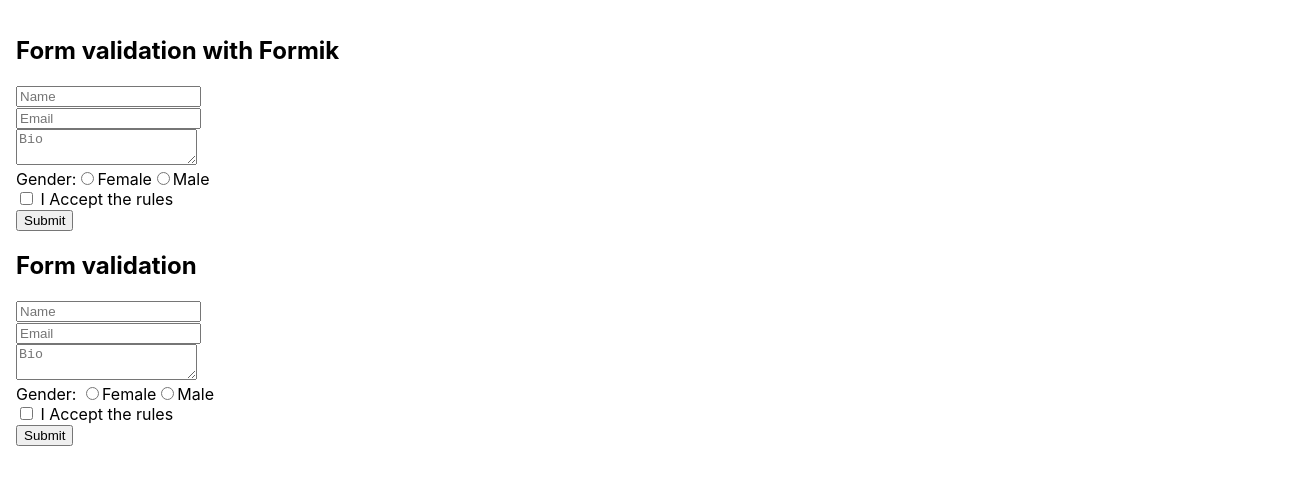
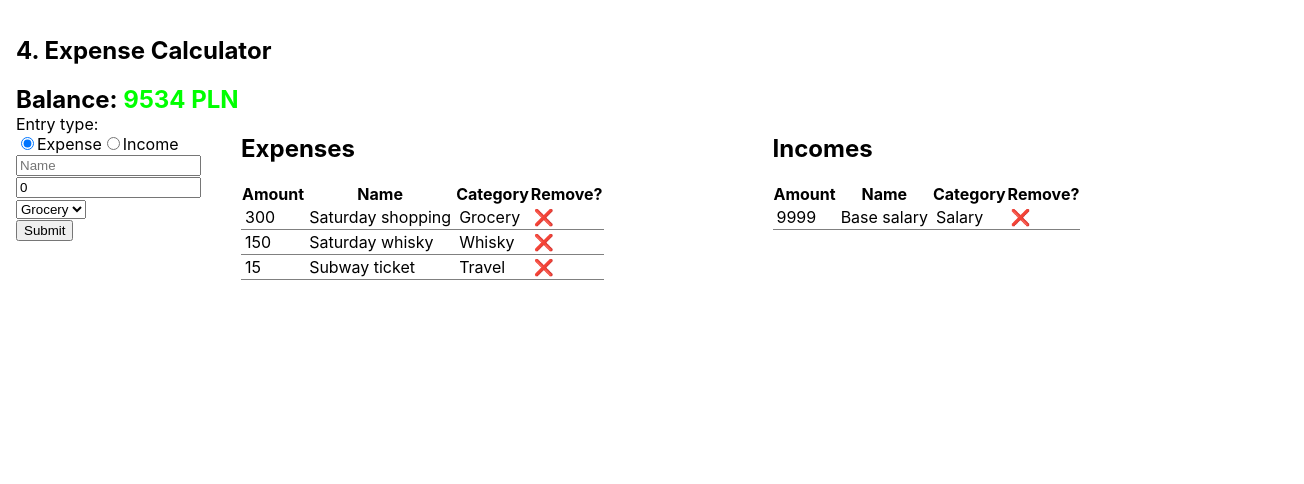
Before and after one commit to PabloMD/rs-4-events, a React (Create React App) app: page / in a window 1280 px wide. Shown: the top 484 px of the page, 1304 px wide, since content can reach past the window. Built offline with nearby package versions, Linux system fonts and the light colour scheme.

Commit message:
Expenses calculator

```diff
--- a/package.json
+++ b/package.json
@@ -7,9 +7,11 @@
     "@testing-library/react": "^11.2.5",
     "@testing-library/user-event": "^12.8.3",
     "formik": "^2.2.6",
+    "node-sass": "^5.0.0",
     "react": "^17.0.1",
     "react-dom": "^17.0.1",
     "react-scripts": "4.0.3",
+    "uuid": "^8.3.2",
     "web-vitals": "^1.1.1"
   },
   "scripts": {
--- a/src/App.js
+++ b/src/App.js
@@ -1,15 +1,17 @@
 import './App.css';
-import FormikValidation from './components/FormikValidation';
-import FormValidation from './components/FormValidation';
+import ExpenseCalculator from './components/ExpenseCalculator/ExpenseCalculator';
 
+// import FormikValidation from './components/FormikValidation';
+// import FormValidation from './components/FormValidation';
 // import RestaurantCalc, { RestaurantCalcFunc } from './components/RestaurantCalc';
 
 
 function App() {
   return (
     <div className="App">
-      <FormikValidation />
-      <FormValidation />
+      <ExpenseCalculator />
+      {/* <FormikValidation /> */}
+      {/* <FormValidation /> */}
       {/* <RestaurantCalc /> */}
       {/* <RestaurantCalcFunc /> */}
     </div>
--- /dev/null
+++ b/src/components/ExpenseCalculator/ExpenseCalculator.js
@@ -0,0 +1,201 @@
+import { useState, useEffect } from 'react';
+
+import { v4 as uuidv4 } from 'uuid';
+import './ExpenseCalculator.scss';
+
+import { InputWrapper } from '../FormikValidation';
+import { Formik, Form, Field } from 'formik';
+
+import Section from "../Layout";
+import { ExpensesList } from '.';
+
+const entryTypes = [ 'Expense', 'Income'];
+const expenseCategories = [ 'Grocery', 'Sport', 'Travel', 'Whisky', 'Salary'];
+const initialIncomes = [{
+    id: uuidv4(),
+    name: "Base salary",
+    category: 'Salary',
+    amount: 9999
+} ];
+
+const initialExpenses = [
+    {
+        id: uuidv4(),
+        name: 'Saturday shopping',
+        category: 'Grocery',
+        amount: 300,
+    },
+    {
+        id: uuidv4(),
+        name: 'Saturday whisky',
+        category: 'Whisky',
+        amount: 150,
+    },
+    {
+        id: uuidv4(),
+        name: 'Subway ticket',
+        category: 'Travel',
+        amount: 15,
+    },
+];
+
+
+const useRemovableList = (initialValue = []) => {
+    const [list, setList ] = useState(initialValue);
+
+    const removeItem = (toRemove) => {
+        setList(list.filter((item) => item.id !== toRemove.id));
+    };
+
+    const addItem = ({name, amount, category }) => {
+        setList([
+            {
+                id: uuidv4(),
+                name: name,
+                amount: parseFloat(amount, 10),
+                category: category
+            },
+            ...list,
+        ]);
+    };
+
+    return [list, addItem, removeItem];
+};
+
+const ExpenseCalculator = () => {
+    const [balance, setBalance] = useState(0);
+
+    const [expenses, addExpense, removeExpense] = useRemovableList(
+        localStorage.getItem('myExpenses')
+            ? JSON.parse(localStorage.getItem('myExpenses'))
+            : initialExpenses
+    );
+    const [incomes, addIncome, removeIncome] = useRemovableList(
+        localStorage.getItem('myIncomes')
+            ? JSON.parse(localStorage.getItem('myIncomes'))
+            : initialIncomes
+    );
+
+    useEffect(() => {
+        setBalance(
+            incomes.reduceRight((sum, item) => (sum += item.amount), 0) -
+                expenses.reduceRight((sum, item) => (sum += item.amount), 0)
+        );
+        localStorage.setItem('myExpenses', JSON.stringify(expenses));
+        localStorage.setItem('myIncomes', JSON.stringify( incomes));
+    }, [expenses, incomes]);
+
+    return (
+        <Section title="4. Expense Calculator" className="expCalc">
+            <div className={`balance${balance <= 0 ? ' bankrupt' : ''} `}>
+                Balance: <span>{balance} PLN</span>
+            </div>
+            <div className="wrapper">
+                <Formik
+                    initialValues={{
+                        entry_type: 'Expense',
+                        name: '',
+                        amount: 0,
+                        category: expenseCategories[0],
+                    }}
+                    validate={(values) => {
+                        const errors = {};
+                        console.log('validating');
+                        if (!entryTypes.includes(values.entry_type)) {
+                            errors.entry_type = 'Required';
+                        }
+                        if (!values.name) {
+                            errors.name = 'Required';
+                        }
+                        if (parseFloat(values.amount) <= 0) {
+                            errors.amount = 'Need to be greater than 0!';
+                        }
+                        if (!expenseCategories.includes(values.category)) {
+                            errors.category = 'Required';
+                        }
+
+                        return errors;
+                    }}
+                    onSubmit={(values, { resetForm }) => {
+                        console.log('submitted');
+                        if (values.entry_type === 'Income') {
+                            addIncome(values);
+                            setBalance(balance + parseFloat(values.amount, 10));
+                        } else {
+                            addExpense(values);
+                            setBalance(balance - parseFloat(values.amount, 10));
+                        }
+
+                        resetForm();
+                    }}
+                >
+                    {({ errors }) => (
+                        <Form>
+                            <InputWrapper {...{ name: 'entry_type', errors }}>
+                                <span id="entry_type-label-group">
+                                    Entry type:
+                                </span>
+                                <div aria-labelledby="entry_type-label-group">
+                                    {entryTypes.map((item) => (
+                                        <label key={item}>
+                                            <Field
+                                                name="entry_type"
+                                                type="radio"
+                                                value={item}
+                                            />
+                                            {item}
+                                        </label>
+                                    ))}
+                                </div>
+                            </InputWrapper>
+                            <InputWrapper {...{ name: 'name', errors }}>
+                                <Field
+                                    placeholder="Name"
+                                    type="text"
+                                    name="name"
+                                />
+                            </InputWrapper>
+                            <InputWrapper {...{ name: 'amount', errors }}>
+                                <Field
+                                    placeholder="Amount"
+                                    type="number"
+                                    name="amount"
+                                />
+                            </InputWrapper>
+                            <InputWrapper {...{ name: 'category', errors }}>
+                                <Field
+                                    name="category"
+                                    as="select"
+                                    className="my-select"
+                                >
+                                    {expenseCategories.map((category) => (
+                                        <option key={category} value={category}>
+                                            {category}
+                                        </option>
+                                    ))}
+                                </Field>
+                            </InputWrapper>
+                            <button type="submit">Submit</button>
+                        </Form>
+                    )}
+                </Formik>
+                <div className="lists">
+                    <Section title="Expenses">
+                        <ExpensesList
+                            items={expenses}
+                            removeItem={removeExpense}
+                        />
+                    </Section>
+                    <Section title="Incomes">
+                        <ExpensesList
+                            items={incomes}
+                            removeItem={removeIncome}
+                        />
+                    </Section>
+                </div>
+            </div>
+        </Section>
+    );
+};
+
+export default ExpenseCalculator;
--- /dev/null
+++ b/src/components/ExpenseCalculator/ExpenseCalculator.scss
@@ -0,0 +1,42 @@
+.expCalc{
+    .balance{
+        font-weight: 700;
+        font-size: 1.5em;
+        margin: 0;
+        span{
+            color: #0f0;
+        }
+        &.bankrupt{
+            span{
+                color: #f00;
+            }
+        }
+    }
+
+    .wrapper{
+        display: flex;
+        margin: 0 -20px;
+        form, .lists{
+            padding: 0 20px;
+        }
+    }
+    .lists{
+        margin: 0 -20px;
+        display: flex;
+        width: 100%;
+        > section{
+            padding: 0 20px;
+            width: 50%;
+        }
+    }
+    .removeItem{
+        cursor: pointer;
+    }
+    .listTable{
+        border-collapse: collapse;
+        td{
+            padding: 2px 4px;
+            border-bottom: solid 1px gray;
+        }
+    }
+}
--- /dev/null
+++ b/src/components/ExpenseCalculator/ExpensesList.js
@@ -0,0 +1,34 @@
+
+const ExpensesList = ({ items, removeItem }) => {
+    return (
+        <table className="listTable">
+            <thead>
+                <tr>
+                    <th>Amount</th>
+                    <th>Name</th>
+                    <th>Category</th>
+                    <th>Remove?</th>
+                </tr>
+            </thead>
+            <tbody>
+                {items.map((item) => (
+                    <tr key={item.id} className="item">
+                        <td>{item.amount}</td>
+                        <td>{item.name}</td>
+                        <td>{item.category}</td>
+                        <td>
+                            <span
+                                className="removeItem"
+                                onClick={() => removeItem(item)}
+                            >
+                                ❌
+                            </span>
+                        </td>
+                    </tr>
+                ))}
+            </tbody>
+        </table>
+    );
+};
+
+export default ExpensesList;
--- /dev/null
+++ b/src/components/ExpenseCalculator/index.js
@@ -0,0 +1,2 @@
+export { default } from './ExpenseCalculator';
+export { default as ExpensesList } from './ExpensesList';
--- a/src/components/FormikValidation/index.js
+++ b/src/components/FormikValidation/index.js
@@ -1 +1,2 @@
 export { default } from './FormikValidation';
+export { default as InputWrapper } from './InputWrapper';
--- a/src/components/Layout/Section.js
+++ b/src/components/Layout/Section.js
@@ -1,8 +1,8 @@
 
-function Section({ children, title }){
-    return(
-        <section>
-            { title ? <h2>{title}</h2> : '' }
+function Section({ children, title, className }) {
+    return (
+        <section className={className}>
+            {title ? <h2>{title}</h2> : ''}
             {children}
         </section>
     );
```
Also changed, not shown: 1 other file (tests, documents, lock files or other folders).
